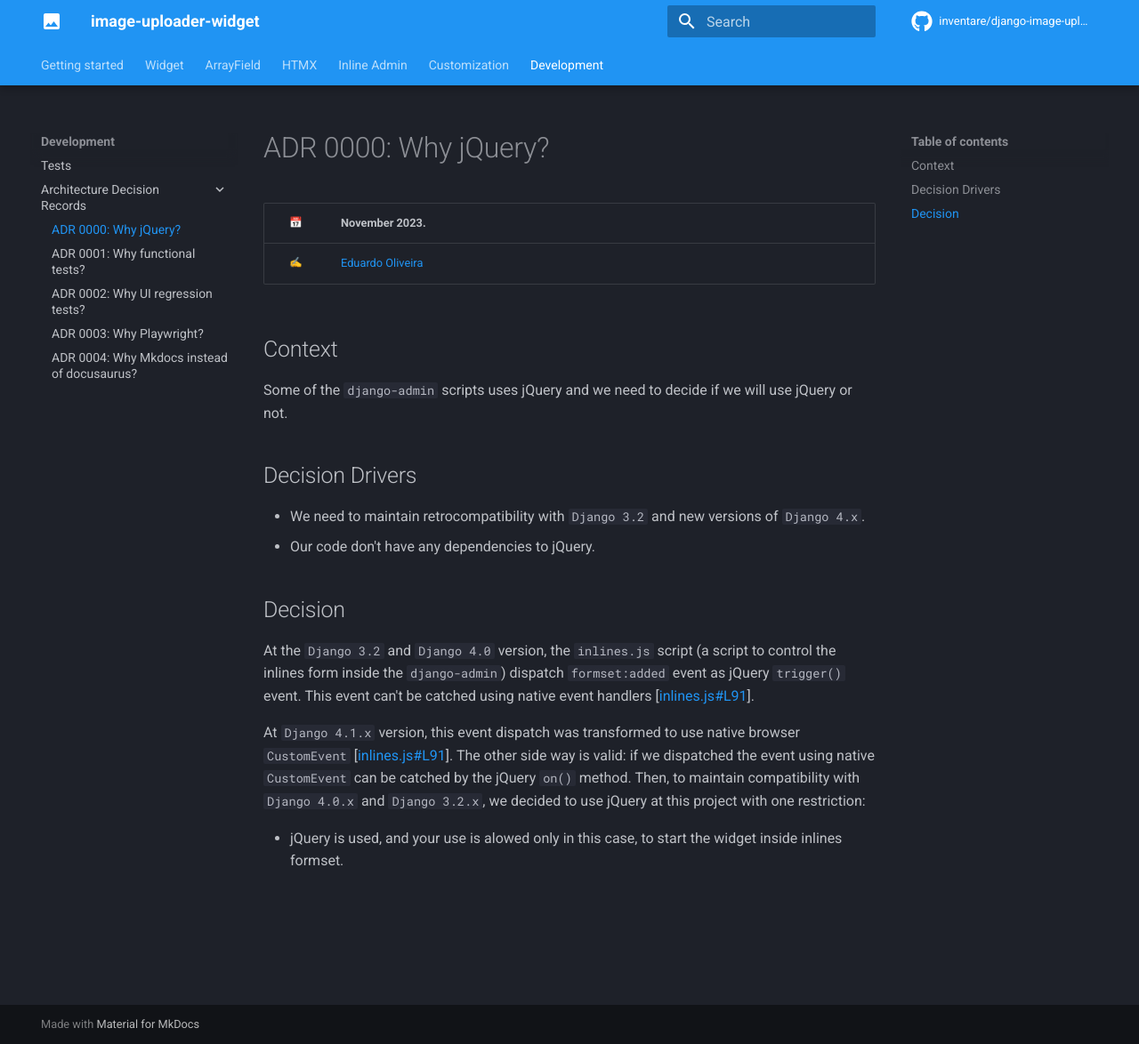
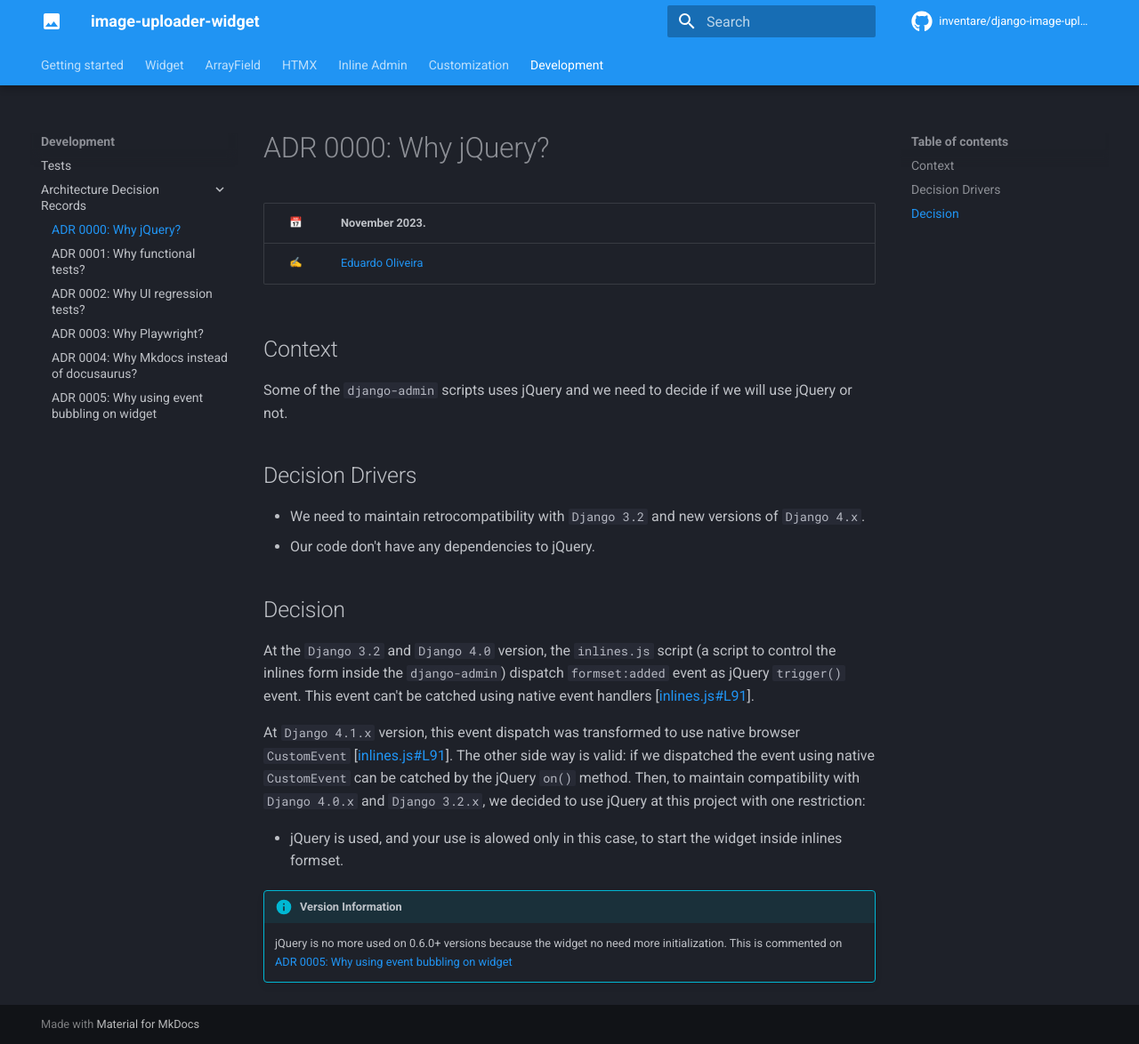
Before and after one commit to inventare/django-image-uploader-widget, an MkDocs documentation site: the page built from docs/development/architecture-decision-records/0000-why-jquery.md, in a window 1280 px wide and 1174 px high. Shown: the whole window at 89% size. Built offline with MkDocs 1.6.1 and Material for MkDocs 9.7.7, drawn with Linux system fonts in a browser that asks for light colours; emoji names are drawn with the system emoji font; comment, search, counter and statistics services are not loaded.

Commit message:
docs: write ADR about event bubbling

```diff
--- a/docs/development/architecture-decision-records/0000-why-jquery.md
+++ b/docs/development/architecture-decision-records/0000-why-jquery.md
@@ -20,3 +20,7 @@
 At `Django 4.1.x` version, this event dispatch was transformed to use native browser `CustomEvent` [[inlines.js#L91](https://github.com/django/django/blob/stable/4.1.x/django/contrib/admin/static/admin/js/inlines.js#L91)]. The other side way is valid: if we dispatched the event using native `CustomEvent` can be catched by the jQuery `on()` method. Then, to maintain compatibility with `Django 4.0.x` and `Django 3.2.x`, we decided to use jQuery at this project with one restriction:
 
 - jQuery is used, and your use is alowed only in this case, to start the widget inside inlines formset.
+
+!!! info "Version Information"
+
+    jQuery is no more used on 0.6.0+ versions because the widget no need more initialization. This is commented on [ADR 0005: Why using event bubbling on widget](./0005-why-event-bubbling-widget.md)
```
Also changed, not shown: docs/development/architecture-decision-records/0005-why-event-bubbling-widget.md (added, +29 -0 lines).
